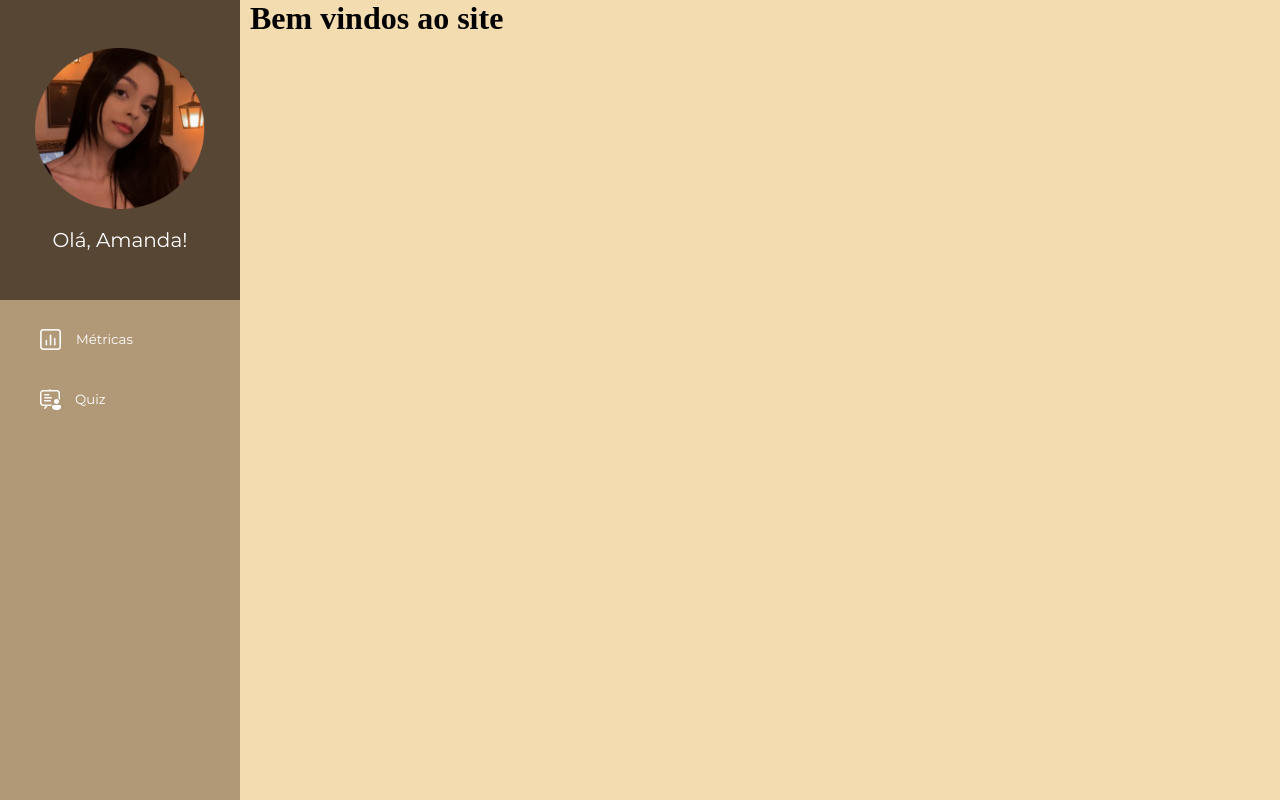
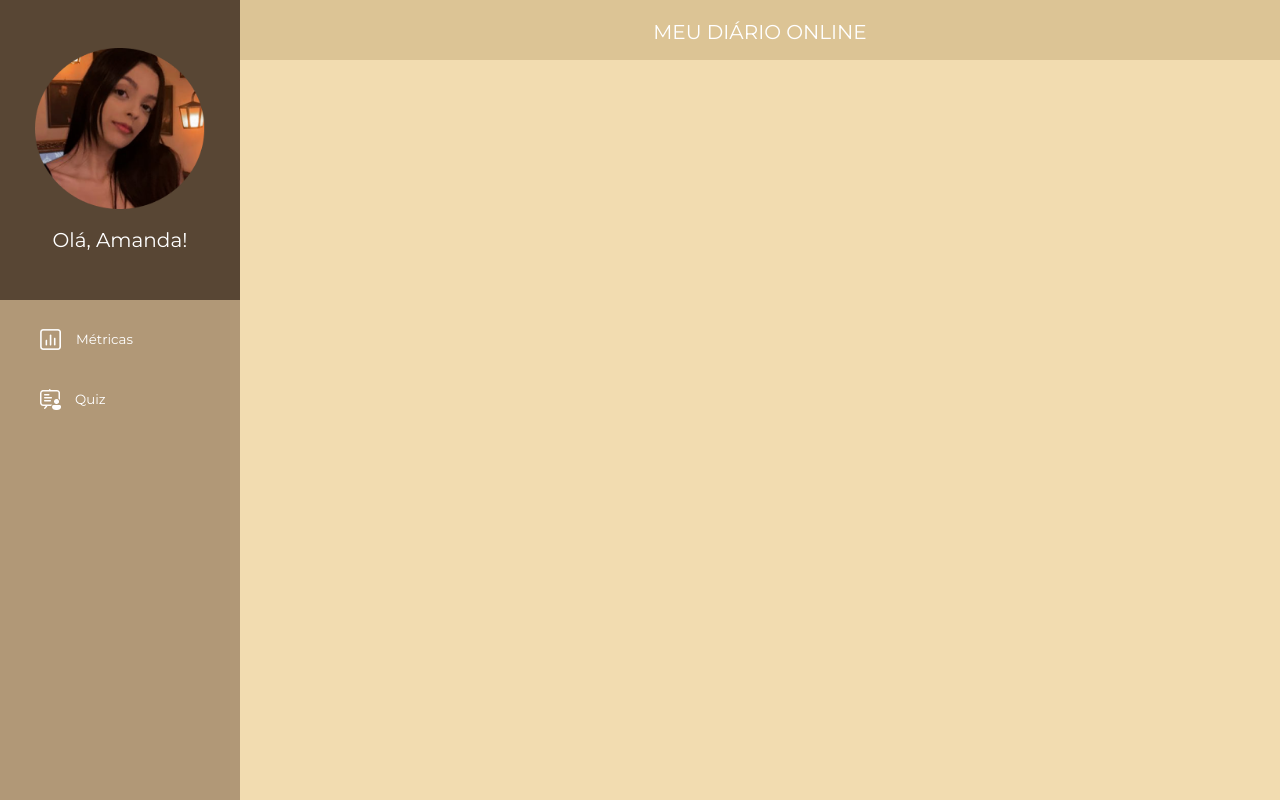
Before and after one commit to amandageovanna/DiariosMysticFalls, a plain HTML site: page pagina2/index.html in a window 1280 px wide. Drawn offline with Linux system fonts and the light colour scheme; files whose address does not match are found by name.

Commit message:
adicionei uma div fixa na pagina com cor e mensagem  principal

```diff
--- a/pagina2/index.html
+++ b/pagina2/index.html
@@ -18,7 +18,7 @@
             </div>
         </div>
 
-        <div class="navegacao" >
+        <div class="navegacao">
             <button>
                 <span>
                     <img src="simboloMetrica.png">
@@ -41,7 +41,12 @@
     </div>
 
     <main class="main">
-        <h1> Bem vindos ao site </h1>
+
+        <div class="barraBoasVindas">
+            <div class="boxTexto">
+                <span> MEU DIÁRIO ONLINE </span>
+            </div>
+        </div>
 
     </main>
 
--- a/pagina2/style.css
+++ b/pagina2/style.css
@@ -41,6 +41,7 @@ body {
 .border {
     border: 2px solid red;
 }
+
 /* usar para entender tamanho dos elementos */
 
 .sidebar {
@@ -89,8 +90,8 @@ body {
     text-align: left;
 }
 
-.sidebar button > span {
-/* dentro de um botao, diretamente no Filho que tenha um span */
+.sidebar button>span {
+    /* dentro de um botao, diretamente no Filho que tenha um span */
     display: inline-flex;
     align-items: center;
     gap: 12px;
@@ -101,21 +102,35 @@ body {
     border-radius: 25px;
     transition: 0.2s;
     /* transição quando passa o mouse no botão */
-    margin-left: 15px; /*afastar o botão da lateral esquerda */
+    margin-left: 15px;
+    /*afastar o botão da lateral esquerda */
     margin-top: 15px;
 }
 
 /*essa classe serve para quando passar o mouse em cima, dar um fundo diferente  */
 /* aqui embaixo significa: dentro do botão, temos o span */
-.sidebar button:hover > span {
-background-color: #d2bc9f;
+.sidebar button:hover>span {
+    background-color: #d2bc9f;
 }
 
 
 .main {
-    margin-left: 250px; /* o tamanho da sidebar é 240px, logo, 10 pixels de respiro */
-    margin-right: 6px;
-    /* overflow: hidden; ???? */
+    margin-left: 240px;
+    /* o tamanho da sidebar é 240px, logo, 240px de margem a esquerda*/
+   overflow: hidden;
+}
 
+.barraBoasVindas {
+    background-color: #DCC495;
+    width: 100%;
+    height: 60px;
+}
 
+.boxTexto>span {
+    display: flex;
+    justify-content: center;
+    color: white;
+    font-family: 'Montserrat';
+    font-size: 20px;
+    padding: 20px;
 }
```
